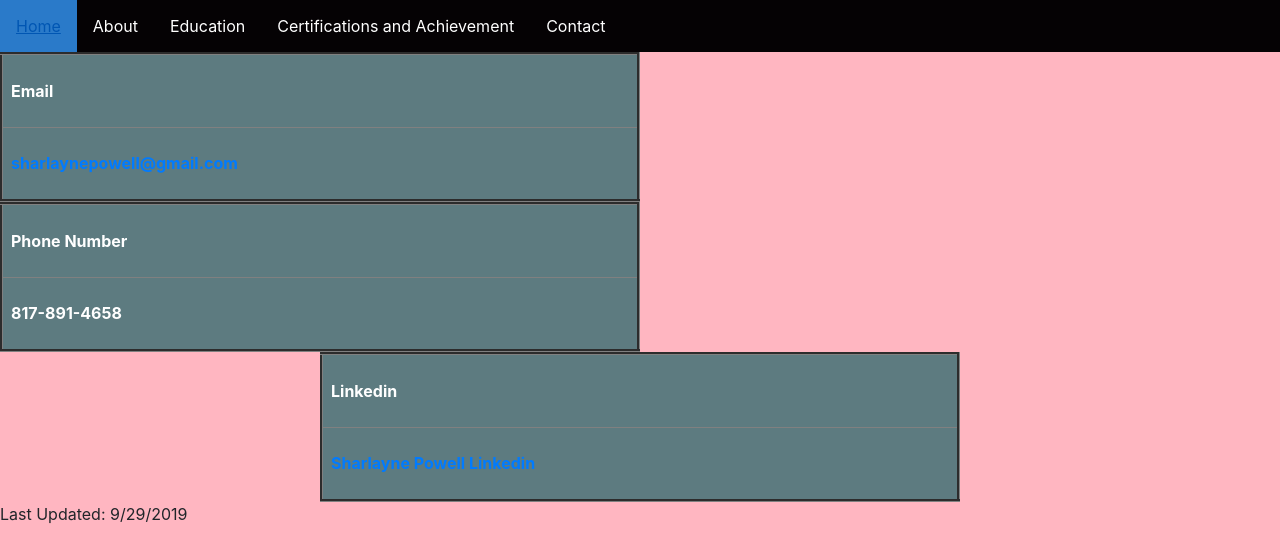
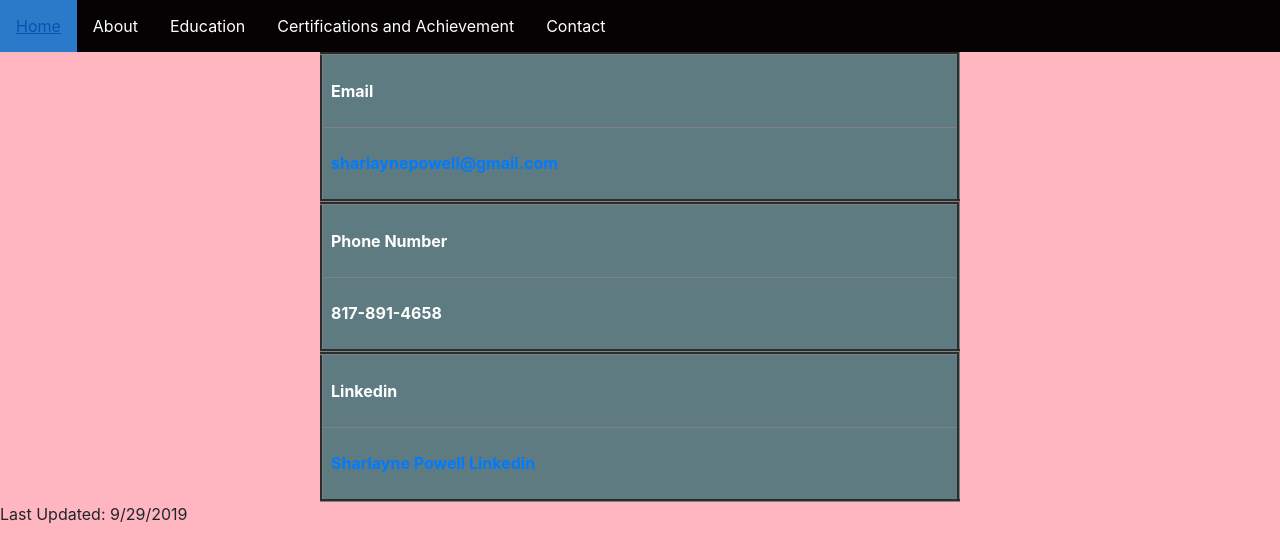
Before and after one commit to Sharlayne/my-personal-website, a plain HTML site: page contact/contact.html in a window 1280 px wide. Drawn offline with nearby package versions, Linux system fonts and the light colour scheme.

Commit message:
Add files via upload

```diff
--- a/contact/contact.html
+++ b/contact/contact.html
@@ -4,7 +4,7 @@
 
 <head>
   <meta charset="utf-8">
-  <title>Certifications and Achievement</title>
+  <title>Contact</title>
   <meta name="author" content="Sharlayne Powell">
   <meta name="keywords" content="About me">
   <meta name="description" content="This is a detail description about me">
@@ -28,7 +28,7 @@
 
   <body>
 
-    <table border="3" width="400" height="150">
+    <table align="center" border="3" width="400" height="150">
       <tr>
         <th>Email</th>
       </tr>
@@ -37,7 +37,7 @@
     </table>
 
 
-    <table border="3" width="400" height="150">
+    <table align="center" border="3" width="400" height="150">
       <tr>
         <th>Phone Number</th>
       </tr>
```
